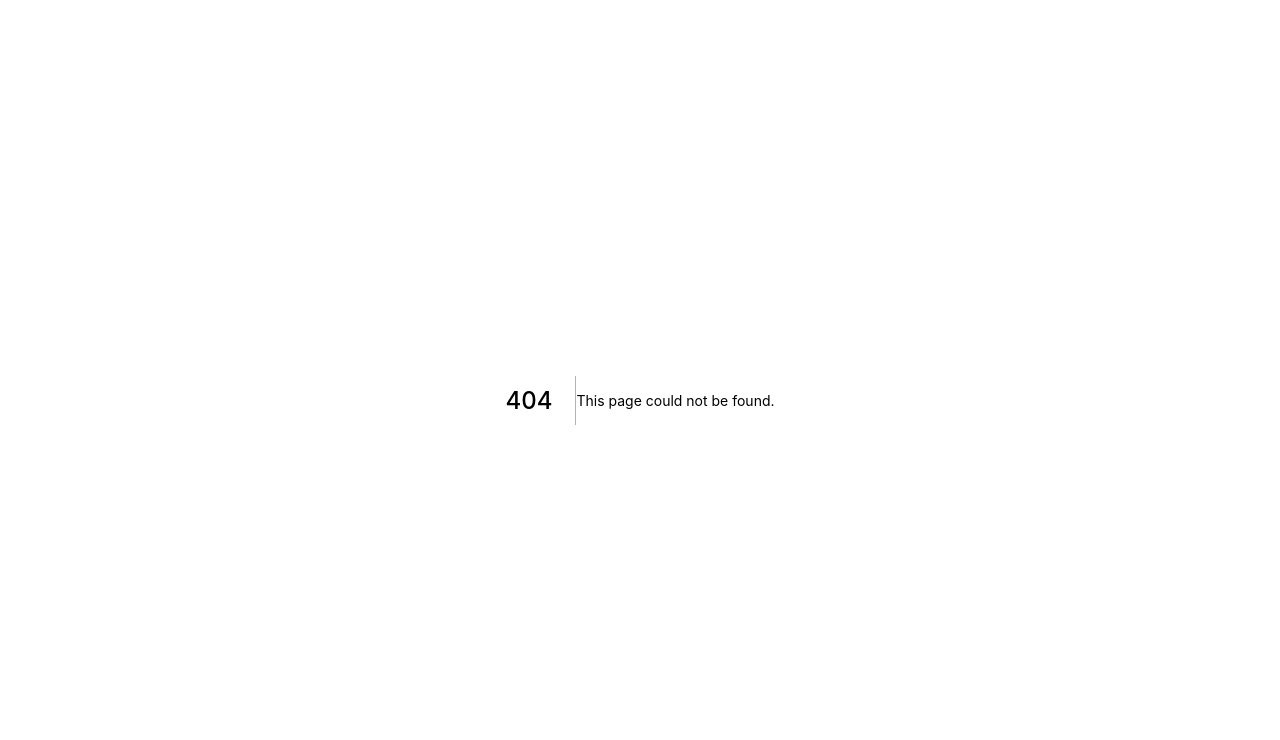
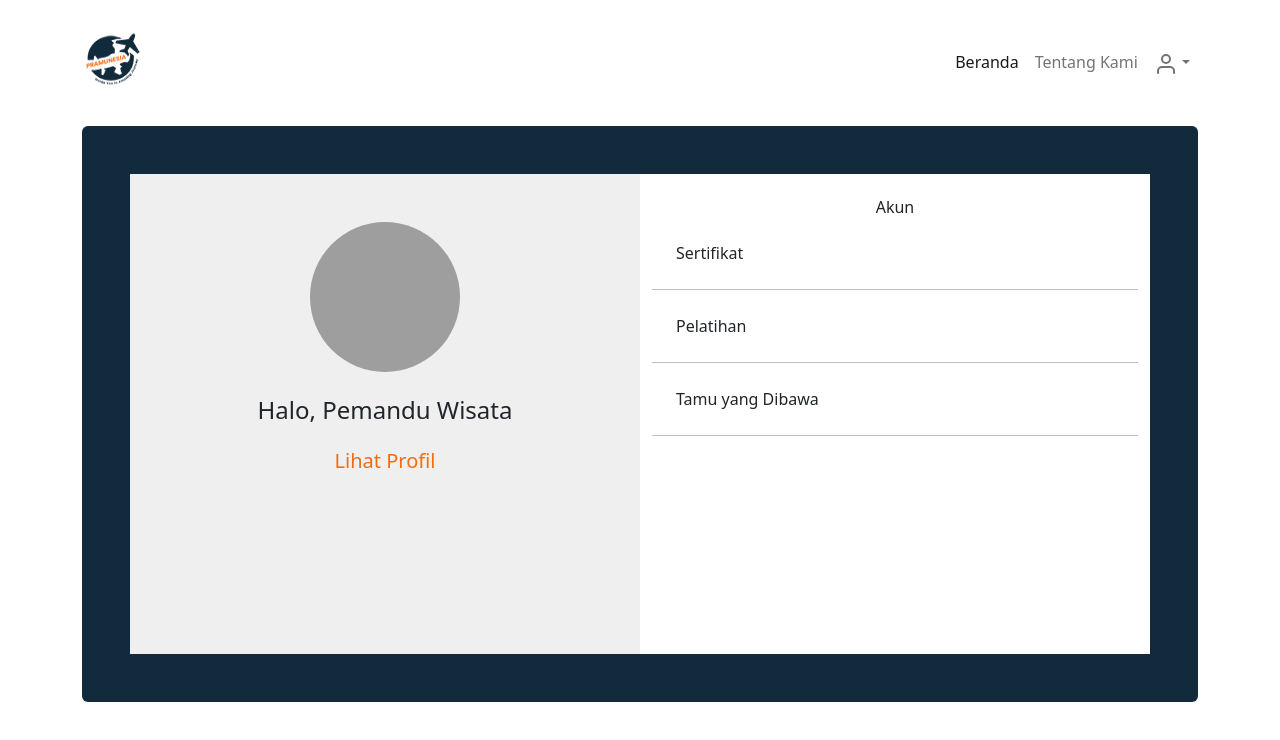
Before and after one commit to umarshd/pramunesia, a Next.js app: page /guide-profile in a window 1280 px wide. Before the commit this address had no page. Shown: the top 740 px of the page. Built offline with nearby package versions, Linux system fonts and the light colour scheme; grey boxes are pictures that could not be loaded.

Commit message:
create guide profile page

```diff
--- /dev/null
+++ b/pages/guide-profile/index.jsx
@@ -0,0 +1,47 @@
+import React from 'react';
+import Image from 'next/image';
+import Navigation from '../../components/afterlogin/navbar';
+
+function UserProfile() {
+  return (
+    <div className="container mx-auto">
+      <Navigation />
+      <div className="bg-firefly p-5 rounded h-75 w-100 ">
+        <div className="d-flex align-items-center justify-content-center bg-secondary rounded h-60">
+          <div className="row h-60 w-100">
+            <div className="col-6 text-white profile">
+              <div className="d-flex justify-content-center align-items-center">
+                <div className="rounded-circle border-5 overflow-hidden mt-5 d-flex align-items-center justify-content-center">
+                  <Image
+                    src="https://cdn.pixabay.com/photo/2015/10/05/22/37/blank-profile-picture-973460_960_720.png"
+                    width="150"
+                    height="150"
+                  />
+                </div>
+              </div>
+              <h4 className="d-flex justify-content-center align-items-center my-4 text-dark font-weight-bold">Halo, Pemandu Wisata</h4>
+              <div className="text-center">
+                <h5>
+                  <span>
+                    <a href="/">Lihat Profil</a>
+                  </span>
+                </h5>
+              </div>
+            </div>
+            <div className="col-6 text-white bg-white">
+            <h6 className="d-flex justify-content-center align-items-center my-4 text-dark font-weight-bold">Akun</h6>
+            <p className="d-flex align-items-center my-4 mx-4 text-dark font-weight-bold">Sertifikat</p>
+            <hr className="hr"/>
+            <p className="d-flex align-items-center my-4 mx-4 text-dark font-weight-bold">Pelatihan</p>
+            <hr className="hr"/>
+            <p className="d-flex align-items-center my-4 mx-4 text-dark font-weight-bold">Tamu yang Dibawa</p>
+            <hr className="hr"/>
+            </div>
+          </div>
+        </div>
+        </div>
+    </div>
+  );
+}
+
+export default UserProfile;
--- a/styles/globals.css
+++ b/styles/globals.css
@@ -100,3 +100,11 @@ h1.h1.text-uppercase.me-auto {
 .h-60{
   height: 60vh;
 }
+.profile{
+  background-color: var(--clr-soft-peace);
+}
+.hr{
+  color: black;
+  border-color: black;
+  border-width: 1.5px;
+}
```
